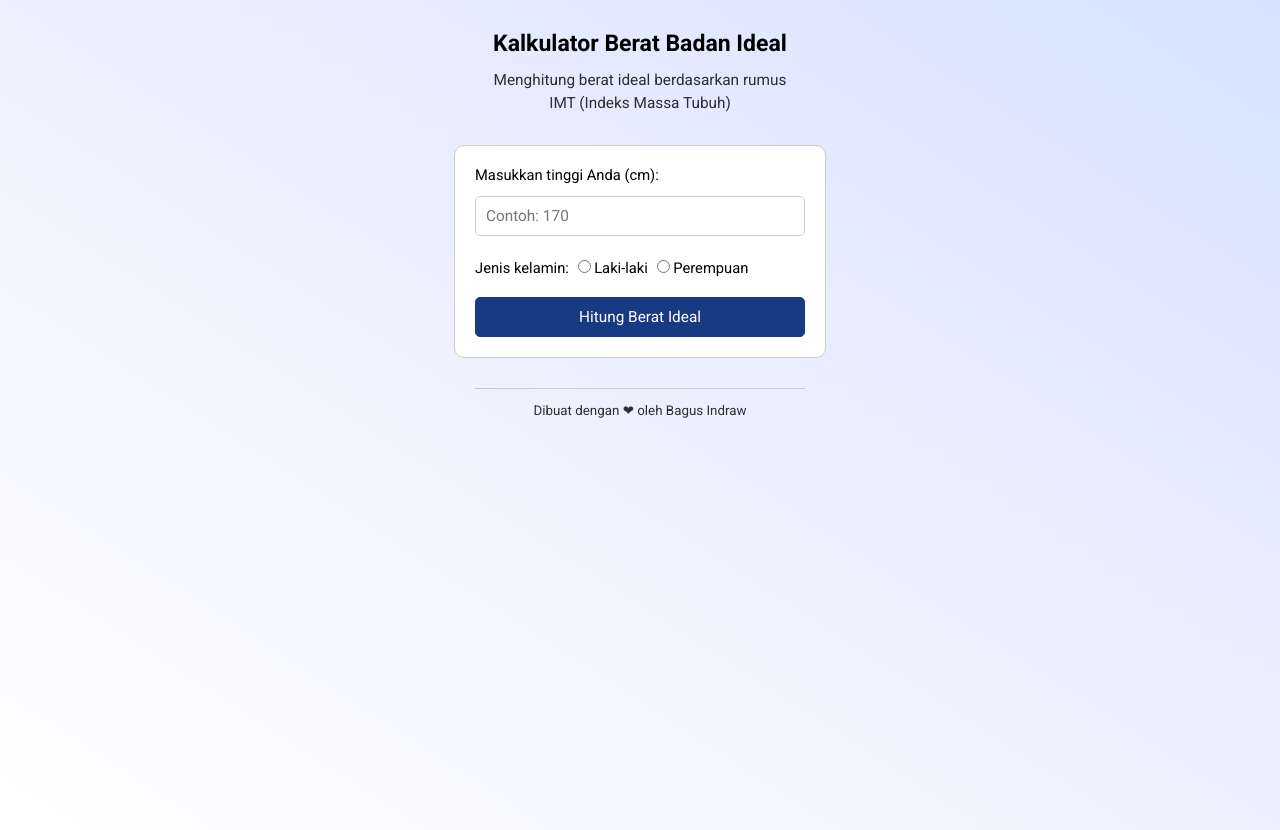
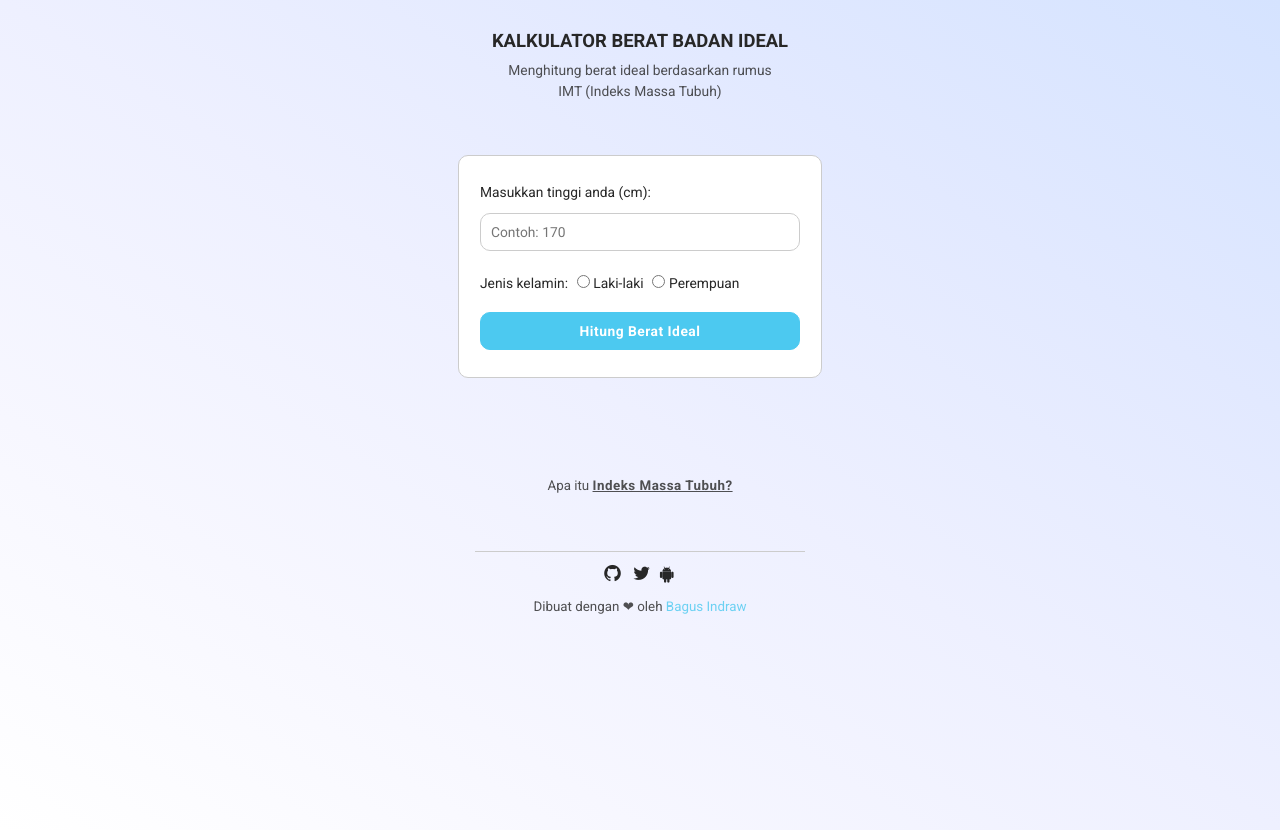
Before and after one commit to ndrw369/BMI-Calculator, a plain HTML site: page index.html in a window 1280 px wide. Drawn offline with nearby package versions, Linux system fonts and the light colour scheme.

Commit message:
Update UI
Update UI agar lebih user friendly

```diff
--- a/index.html
+++ b/index.html
@@ -1,5 +1,5 @@
 <!DOCTYPE html>
-<html lang="en">
+<html lang="id">
   <head>
     <meta charset="UTF-8" />
     <meta http-equiv="X-UA-Compatible" content="IE=edge" />
@@ -8,7 +8,14 @@
     <meta name="keywords" content="kalkulator berat badan ideal" />
     <title>Kalkulator Berat Badan Ideal by Indraw</title>
 
+    <!-- main css -->
     <link rel="stylesheet" href="style.css" />
+
+    <!-- box icon -->
+    <link
+      href="https://unpkg.com/boxicons@2.1.4/css/boxicons.min.css"
+      rel="stylesheet"
+    />
   </head>
   <body>
     <!-- start app -->
@@ -20,7 +27,7 @@
       </p>
 
       <form>
-        <label for="tinggi">Masukkan tinggi Anda (cm):</label>
+        <label for="tinggi">Masukkan tinggi anda (cm):</label>
         <input
           type="number"
           id="tinggi"
@@ -34,14 +41,14 @@
           name="jenis-kelamin"
           value="laki-laki"
         />
-        Laki-laki
+        <span>Laki-laki</span>
         <input
           type="radio"
           id="jenis-kelamin"
           name="jenis-kelamin"
           value="perempuan"
         />
-        Perempuan
+        <span>Perempuan</span>
         <button type="button" onclick="hitungBeratIdeal()">
           Hitung Berat Ideal
         </button>
@@ -51,10 +58,32 @@
     <!-- end app -->
 
     <!-- start footer -->
+    <p class="imt">
+      Apa itu
+      <a href="https://id.wikipedia.org/wiki/Indeks_massa_tubuh" target="_blank"
+        >Indeks Massa Tubuh?</a
+      >
+    </p>
     <div class="line"></div>
-    <p id="footer">Dibuat dengan ❤ oleh Bagus Indraw</p>
+    <div id="footer">
+      <div class="socmed">
+        <a href="https://github.com/ndrw369/BMI-Calculator" target="_blank"
+          ><i class="bx bxl-github"></i
+        ></a>
+        <a href="https://twitter.com/indraw369/" target="_blank"
+          ><i class="bx bxl-twitter"></i
+        ></a>
+        <a href="https://bit.ly/3ZidHwk"><i class="bx bxl-android"></i></a>
+      </div>
+      <p>
+        Dibuat dengan ❤ oleh
+        <a href="https://ndrw369.github.io" target="_blank">Bagus Indraw</a>
+      </p>
+    </div>
+
     <!-- end footer -->
 
+    <!-- main js -->
     <script src="/script.js"></script>
   </body>
 </html>
--- a/script.js
+++ b/script.js
@@ -1,19 +1,22 @@
 function hitungBeratIdeal() {
-  var tinggi = document.getElementById("tinggi").value;
-  var jenisKelamin = document.querySelector(
+  let tinggi = document.getElementById("tinggi").value;
+  let jenisKelamin = document.querySelector(
     'input[name="jenis-kelamin"]:checked'
   ).value;
-  var beratIdeal;
+  let beratIdeal;
 
-  // Menghitung berat ideal berdasarkan rumus IMT (Indeks Massa Tubuh)
-  var imt = ((tinggi / 100) * tinggi) / 100;
+  // BMI
+  let imt = ((tinggi / 100) * tinggi) / 100;
   if (jenisKelamin == "laki-laki") {
     beratIdeal = imt * 22;
   } else {
     beratIdeal = imt * 21;
   }
 
-  // Menampilkan hasil perhitungan berat ideal
+  // Result
   document.getElementById("hasil").innerHTML =
     "Berat ideal anda adalah " + beratIdeal.toFixed(1) + " kg";
+
+  const myDiv = document.getElementById("hasil");
+  myDiv.style.visibility = "visible";
 }
--- a/style.css
+++ b/style.css
@@ -7,6 +7,7 @@ body {
   padding: 0;
   font-family: "Roboto", sans-serif;
   font-size: 0.96rem;
+  color: #272727;
 }
 
 body {
@@ -31,22 +32,25 @@ body {
 h1 {
   text-align: center;
   margin-top: 30px;
-  font-size: 1.5rem;
+  font-size: 1.2rem;
+  color: #272727;
+  text-transform: uppercase;
 }
 
 p {
   text-align: center;
   opacity: 80%;
-  font-size: 1rem;
-  margin: 12px 0;
+  font-size: 0.9rem;
+  margin-top: 9px;
   line-height: 1.5;
+  color: #272727;
 }
 
 form {
-  margin: 30px auto;
-  padding: 20px;
+  margin: 54px auto;
+  padding: 27px 21px;
   border: 1px solid #ccc;
-  max-width: 330px;
+  max-width: 320px;
   background-color: #fff;
   border-radius: 10px;
 }
@@ -55,12 +59,13 @@ input[type="number"] {
   padding: 10px;
   margin: 12px 0;
   width: 100%;
-  border-radius: 5px;
+  border-radius: 10px;
   border: 1px solid #ccc;
   box-sizing: border-box;
-  font-size: 1rem;
+  font-size: 0.9rem;
   background-color: #fff;
   outline: none;
+  color: #272727;
 }
 
 input[type="radio"] {
@@ -72,44 +77,112 @@ input[type="radio"] {
 
 label {
   background-color: #fff;
+  color: #272727;
+  font-size: 0.9rem;
+}
+
+span {
+  font-size: 0.9rem;
+  color: #272727;
 }
 
 button {
-  background-color: #183a83;
+  background-color: #4cc9f0;
   color: #fff;
   padding: 10px;
-  border-radius: 5px;
+  border-radius: 10px;
   border: none;
-  font-size: 1rem;
+  font-size: 0.9rem;
+  font-weight: 700;
+  letter-spacing: 0.5px;
   cursor: pointer;
   width: 100%;
   margin-top: 12px;
-  border: 1px solid #183a83;
+  border: 1px solid #4cc9f0;
   transition-duration: 0.3s;
 }
 
 button:hover {
   background-color: transparent;
-  border: 1px solid #183a83;
-  color: #183a83;
+  border: 1px solid #4cc9f0;
+  color: #4cc9f0;
 }
 
 #hasil {
   text-align: center;
-  margin-top: 30px;
+  margin: 30px 0;
   font-size: 1rem;
   font-weight: 700;
-  color: #183a83;
+  color: #272727;
   text-transform: uppercase;
+  background-color: #fff;
+  border: 1px solid #ccc;
+  border-radius: 10px;
+  padding: 6px 3px;
+  max-width: 320px;
+  visibility: hidden;
+  letter-spacing: 0.5px;
+}
+
+.imt {
+  font-size: 0.87rem;
+  margin-bottom: 12px;
+}
+
+.imt a {
+  font-size: 0.87rem;
+  font-weight: 600;
+  letter-spacing: 0.5px;
+}
+
+.imt a:hover {
+  color: #4cc9f0;
 }
 
 .line {
   height: 1px;
   max-width: 330px;
   background-color: #ccc;
-  margin: 0 auto;
+  margin-top: 54px;
+  margin-left: auto;
+  margin-right: auto;
 }
 
-#footer {
+.socmed {
+  display: flex;
+  justify-content: center;
+  align-items: center;
+  margin: 12px 0;
+
+  gap: 0.6rem;
+}
+
+.socmed .bx {
+  font-size: 1.3rem;
+  color: #272727;
+  display: block;
+  transition-duration: 0.5s;
+}
+
+.socmed .bx:hover {
+  color: #4cc9f0;
+}
+
+.socmed .bxl-android {
+  font-size: 1.4rem;
+  margin-left: -5px;
+}
+
+#footer p {
   font-size: 0.87rem;
 }
+
+#footer a {
+  font-size: 0.87rem;
+  text-decoration: none;
+  color: #4cc9f0;
+}
+
+#footer a:hover {
+  color: #272727;
+}
```
